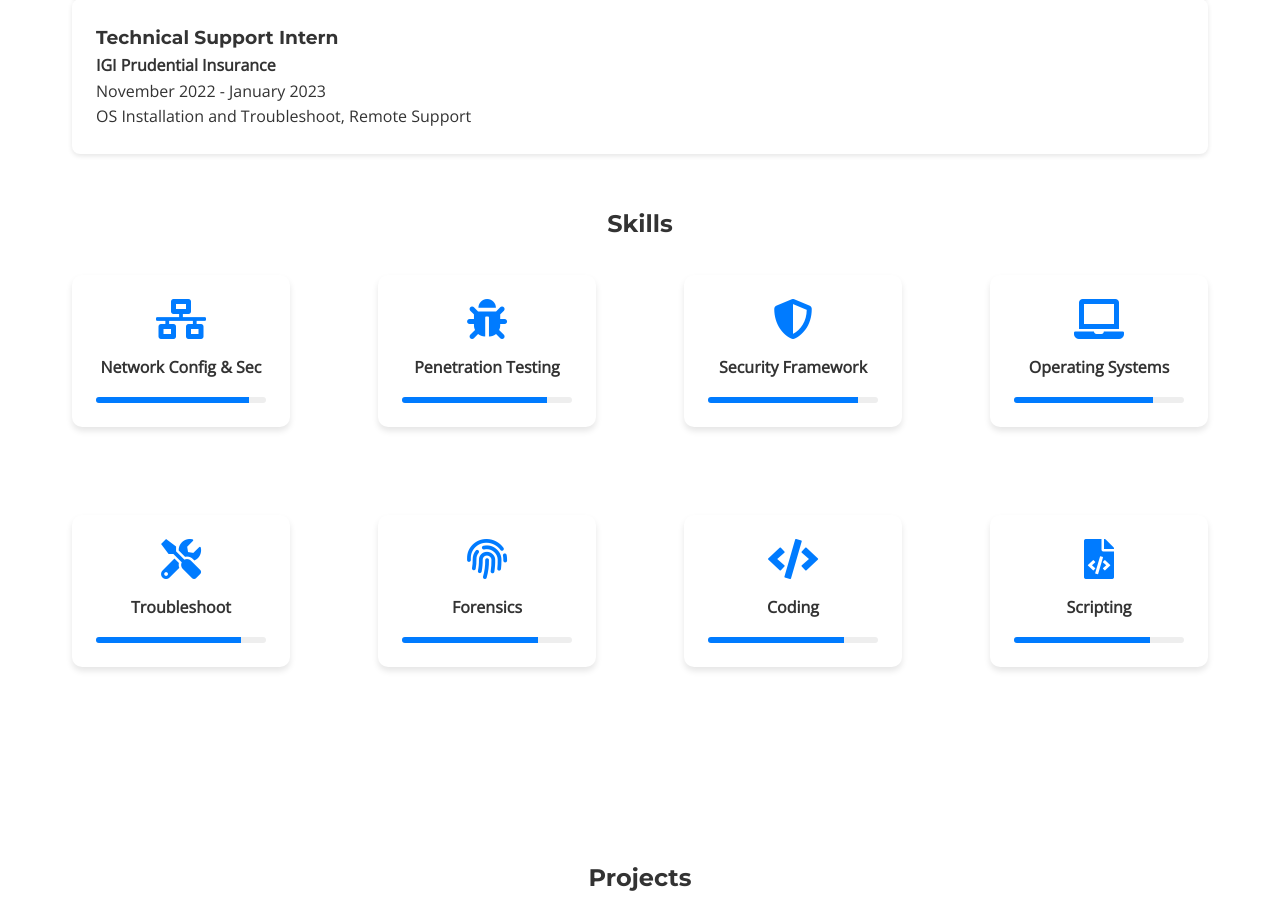
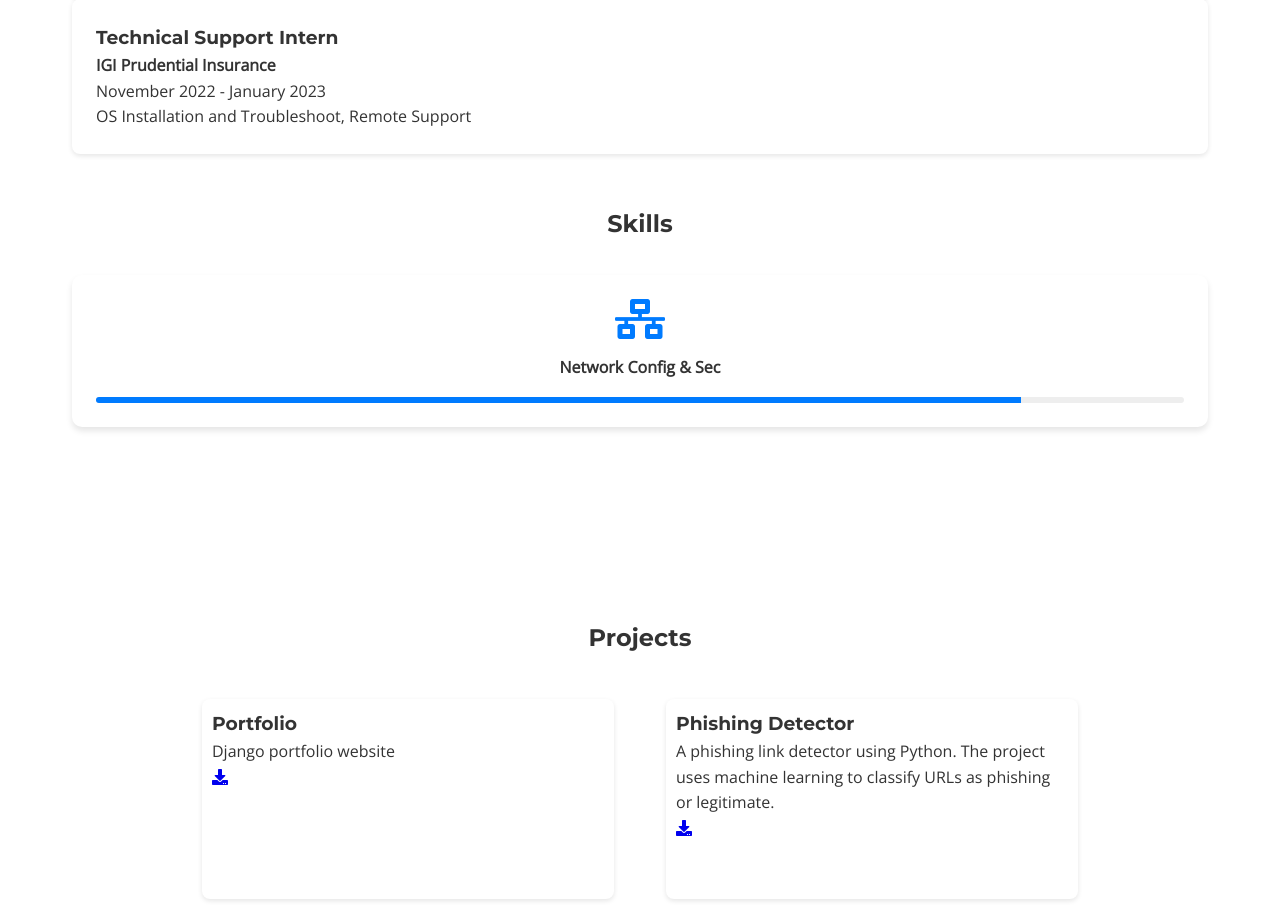
Before and after one commit to giri-saurabh-dev/portfolio-showcase, a Django app: page / in a window 1280 px wide. Shown: the part 1232-2139 px from the top of the page. Run offline with Django 5.2, Linux system fonts and the light colour scheme; data comes from the database, SQL or seed files in the repository; both versions use the stored data as it was after the commit.

Commit message:
skill section made dynamic

```diff
--- a/main/admin.py
+++ b/main/admin.py
@@ -1,4 +1,6 @@
 from django.contrib import admin
 from .models import Project
+from .models import Skill
 
 admin.site.register(Project)
+admin.site.register(Skill)
--- a/main/models.py
+++ b/main/models.py
@@ -1,11 +1,13 @@
 from django.db import models
 
-class Skill():
-    title = models.CharField(max_length=200)
-    description = models.TextField()
+
+class Skill(models.Model):
+    name = models.CharField(max_length=100)
+    icon_class = models.CharField(max_length=100, help_text="Font Awesome class for icon")
+    proficiency = models.IntegerField(help_text="Skill level from 1 to 100")
 
     def __str__(self):
-        return self.title
+        return self.name
 
 
 class Project(models.Model):
--- a/main/templates/index.html
+++ b/main/templates/index.html
@@ -86,62 +86,15 @@
             <br>
             <center><h2>Skills</h2></center>
             <div class="skills">
-                <div class="skill-card" data-level="90">
-                    <i class="fas fa-network-wired"></i>
-                    <h4>Network Config & Sec</h4>
+                {% for skill in skills %}
+                <div class="skill-card" data-level="{{ skill.proficiency }}">
+                    <i class="{{ skill.icon_class }}"></i>
+                    <h4>{{ skill.name }}</h4>
                     <div class="skill-level">
-                        <div class="skill-progress"></div>
+                        <div class="skill-progress" style="width: {{ skill.proficiency }}%;"></div>
                     </div>
                 </div>
-                <div class="skill-card" data-level="85">
-                    <i class="fas fa-bug"></i>
-                    <h4>Penetration Testing</h4>
-                    <div class="skill-level">
-                        <div class="skill-progress"></div>
-                    </div>
-                </div>
-                <div class="skill-card" data-level="88">
-                    <i class="fas fa-shield-alt"></i>
-                    <h4>Security Framework</h4>
-                    <div class="skill-level">
-                        <div class="skill-progress"></div>
-                    </div>
-                </div>
-                <div class="skill-card" data-level="82">
-                    <i class="fas fa-laptop"></i>
-                    <h4>Operating Systems</h4>
-                    <div class="skill-level">
-                        <div class="skill-progress"></div>
-                    </div>
-                </div>
-                <div class="skill-card" data-level="85">
-                    <i class="fas fa-tools"></i>
-                    <h4>Troubleshoot</h4>
-                    <div class="skill-level">
-                        <div class="skill-progress"></div>
-                    </div>
-                </div>
-                <div class="skill-card" data-level="80">
-                    <i class="fas fa-fingerprint"></i>
-                    <h4>Forensics</h4>
-                    <div class="skill-level">
-                        <div class="skill-progress"></div>
-                    </div>
-                </div>
-                <div class="skill-card" data-level="80">
-                    <i class="fas fa-code"></i>
-                    <h4>Coding</h4>
-                    <div class="skill-level">
-                        <div class="skill-progress"></div>
-                    </div>
-                </div>
-                <div class="skill-card" data-level="80">
-                    <i class="fas fa-file-code"></i>
-                    <h4>Scripting</h4>
-                    <div class="skill-level">
-                        <div class="skill-progress"></div>
-                    </div>
-                </div>
+                {% endfor %}
             </div>
         </div>
     </section>
--- a/main/views.py
+++ b/main/views.py
@@ -1,10 +1,7 @@
 from django.shortcuts import render
-from .models import Project
+from .models import Project, Skill
 
 def index(request):
     projects = Project.objects.all()
-
-    for project in projects:
-        project.technologies_list = project.technologies.split(",")  # Create a new list attribute
-
-    return render(request, 'index.html', {'projects': projects})
+    skills = Skill.objects.all()  # Fetch skills from database
+    return render(request, 'index.html', {'projects': projects, 'skills': skills})
```
Also changed, not shown: db.sqlite3, main/migrations/0002_skill.py (added).
